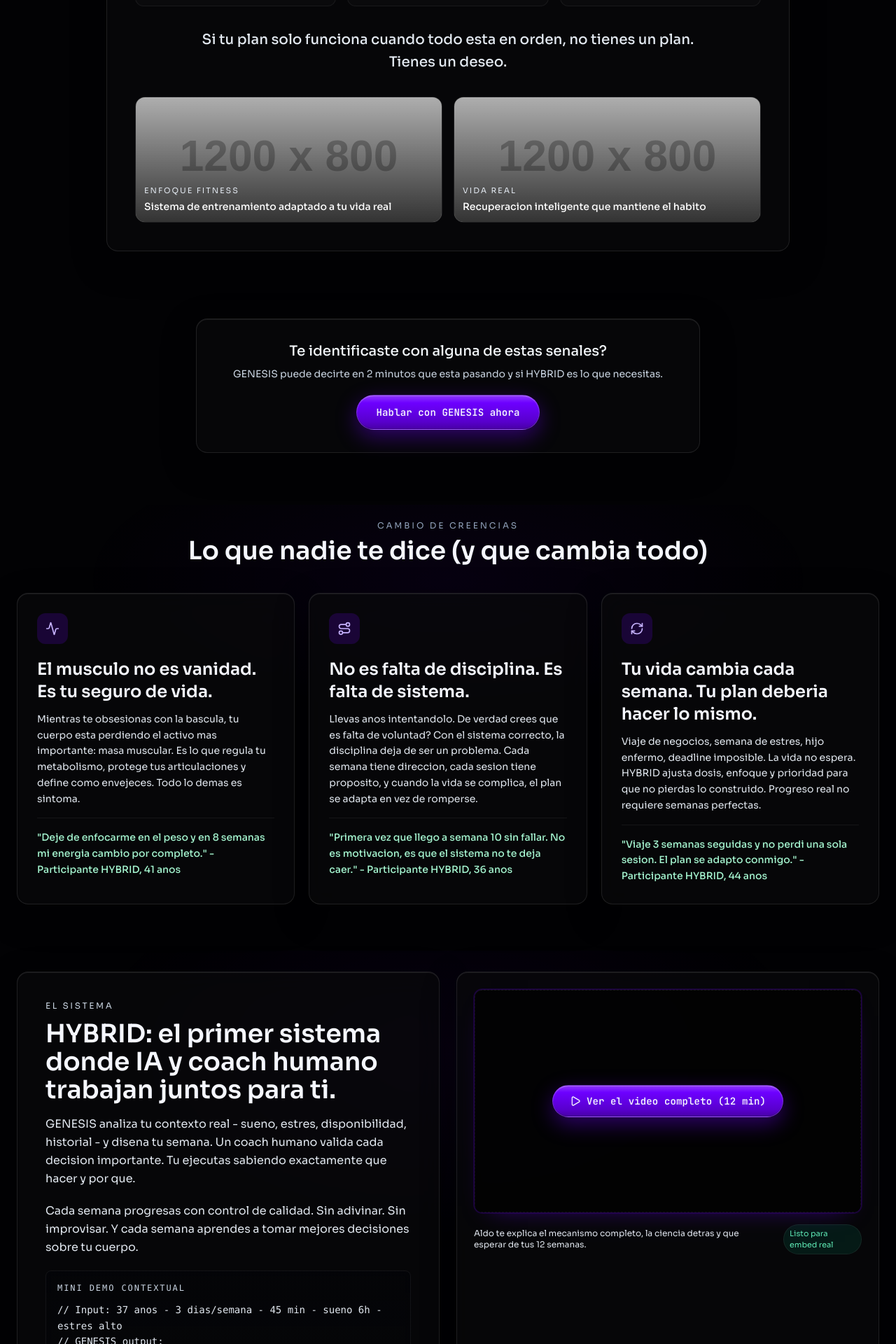
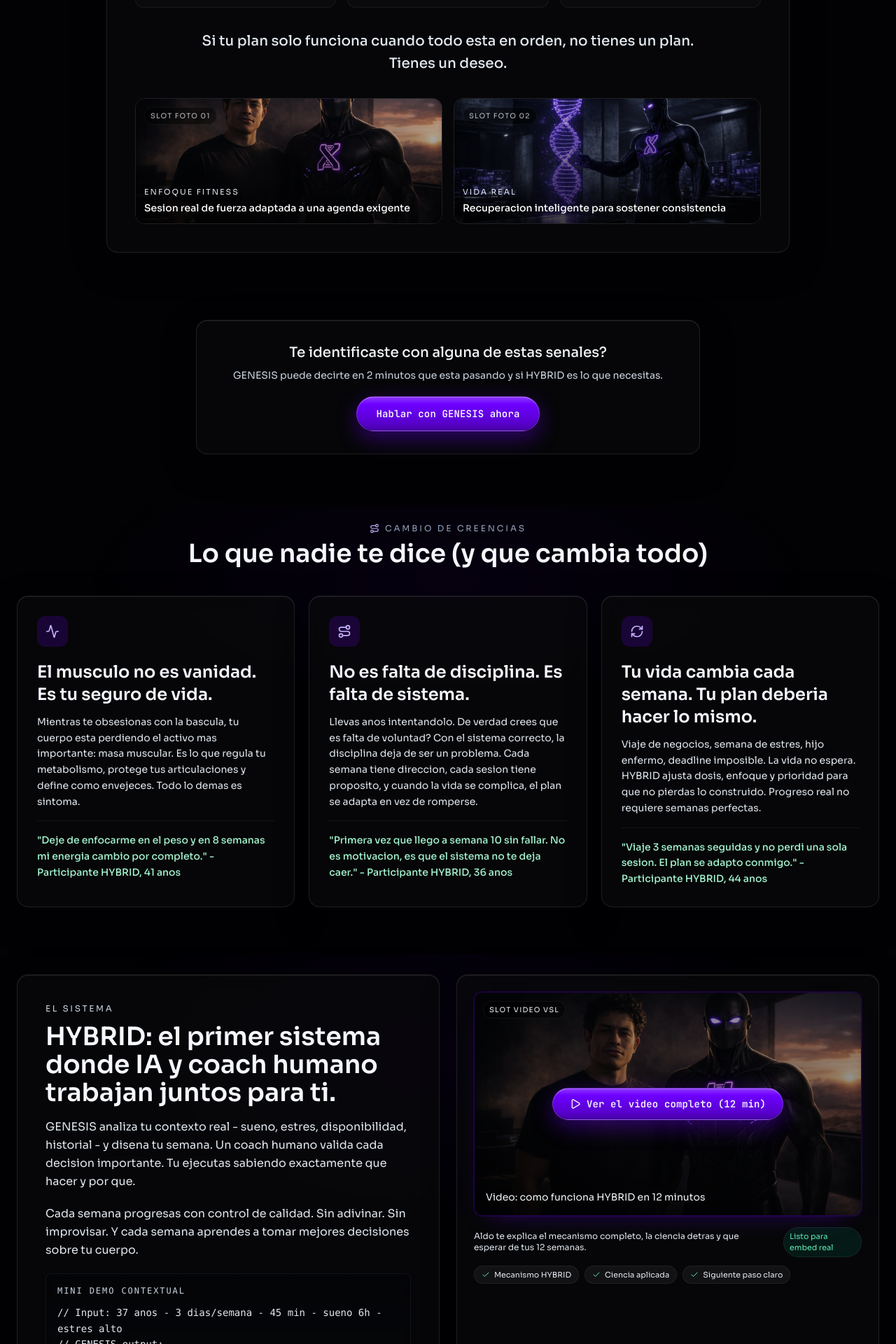
Before and after one commit to 270aldo/landing_HYBRID, a Next.js app in the folder ngx-hybrid-web/: page / in a window 1280 px wide. Shown: the part 1640-3560 px from the top of the page at 70% size. Built offline with nearby package versions, Linux system fonts and the light colour scheme; no server answers.

Commit message:
feat(landing): add visual media slots and remove duplicate CTA tracking

```diff
--- a/ngx-hybrid-web/app/page.tsx
+++ b/ngx-hybrid-web/app/page.tsx
@@ -40,6 +40,12 @@ const N8N_WEBHOOK_FALLBACK = process.env.NEXT_PUBLIC_N8N_WEBHOOK_FUNNEL ?? "";
 const COHORT_SPOTS_FILLED = 8;
 const COHORT_SPOTS_TOTAL = 20;
 const cohortAvailabilityText = `${COHORT_SPOTS_FILLED} de ${COHORT_SPOTS_TOTAL} cupos disponibles`;
+const VISUAL_ASSETS = {
+  diagnosticTraining: "/images/brand/genesis-duo.png",
+  diagnosticRecovery: "/images/brand/genesis-solo.png",
+  processContext: "/images/brand/genesis-duo.png",
+  videoThumbnail: "/images/brand/genesis-duo.png",
+} as const;
 
 const faqList = [
   {
@@ -237,7 +243,6 @@ export default function HomePage() {
               onClick={() => {
                 setAgentModalOpen(true);
                 trackEvent("cta_genesis_nav", { section: "header" });
-                trackEvent("cta_apply_header", { section: "header", cta: "genesis" });
               }}
             >
               {`Hablar con GENESIS (${COHORT_SPOTS_TOTAL - COHORT_SPOTS_FILLED} cupos)`}
@@ -337,7 +342,10 @@ export default function HomePage() {
 
         <section className="section-tone section-tone-soft max-w-5xl mx-auto px-4 sm:px-6 mb-24">
           <div className="glass-panel rounded-2xl p-8 sm:p-10 text-center reveal">
-            <p className="text-xs uppercase tracking-[0.24em] text-slate-400 mb-3">Diagnostico rapido</p>
+            <p className="inline-flex items-center gap-2 text-xs uppercase tracking-[0.24em] text-slate-400 mb-3">
+              <Activity className="w-3.5 h-3.5 text-[#c6b2ff]" />
+              Diagnostico rapido
+            </p>
             <h2 className="text-3xl sm:text-4xl font-semibold mb-8">3 senales de que tu cuerpo te esta avisando algo</h2>
 
             <div className="grid md:grid-cols-3 gap-4 text-left mb-8">
@@ -376,32 +384,36 @@ export default function HomePage() {
             <div className="mt-8 grid sm:grid-cols-2 gap-4 text-left reveal">
               <article className="support-media">
                 <Image
-                  src="https://placehold.co/1200x800/111827/FFFFFF?text=Entrenamiento+de+fuerza+funcional"
-                  alt="Sistema de entrenamiento adaptado a tu vida real"
+                  src={VISUAL_ASSETS.diagnosticTraining}
+                  alt="Slot visual de entrenamiento funcional real"
                   fill
-                  unoptimized
                   sizes="(max-width: 768px) 100vw, 40vw"
                   className="object-cover"
                 />
+                <span className="absolute top-3 left-3 rounded-full border border-white/20 bg-black/45 px-2 py-1 text-[10px] uppercase tracking-[0.12em] text-slate-100">
+                  Slot foto 01
+                </span>
                 <div className="support-media-overlay" />
                 <div className="support-media-copy">
                   <p className="text-[11px] uppercase tracking-[0.18em] text-slate-200 mb-1">Enfoque fitness</p>
-                  <p className="text-sm text-white font-medium">Sistema de entrenamiento adaptado a tu vida real</p>
+                  <p className="text-sm text-white font-medium">Sesion real de fuerza adaptada a una agenda exigente</p>
                 </div>
               </article>
               <article className="support-media">
                 <Image
-                  src="https://placehold.co/1200x800/0f172a/FFFFFF?text=Recuperacion+estrategica+para+vida+real"
-                  alt="Recuperacion inteligente que mantiene el habito"
+                  src={VISUAL_ASSETS.diagnosticRecovery}
+                  alt="Slot visual de recuperacion inteligente"
                   fill
-                  unoptimized
                   sizes="(max-width: 768px) 100vw, 40vw"
-                  className="object-cover"
+                  className="object-cover object-[62%_center]"
                 />
+                <span className="absolute top-3 left-3 rounded-full border border-white/20 bg-black/45 px-2 py-1 text-[10px] uppercase tracking-[0.12em] text-slate-100">
+                  Slot foto 02
+                </span>
                 <div className="support-media-overlay" />
                 <div className="support-media-copy">
                   <p className="text-[11px] uppercase tracking-[0.18em] text-slate-200 mb-1">Vida real</p>
-                  <p className="text-sm text-white font-medium">Recuperacion inteligente que mantiene el habito</p>
+                  <p className="text-sm text-white font-medium">Recuperacion inteligente para sostener consistencia</p>
                 </div>
               </article>
             </div>
@@ -429,7 +441,10 @@ export default function HomePage() {
 
         <section id="secretos" className="section-anchor section-tone section-tone-soft max-w-7xl mx-auto px-4 sm:px-6 mb-24">
           <div className="text-center mb-10 reveal">
-            <p className="text-xs uppercase tracking-[0.24em] text-slate-400 mb-2">Cambio de creencias</p>
+            <p className="inline-flex items-center gap-2 text-xs uppercase tracking-[0.24em] text-slate-400 mb-2">
+              <Route className="w-3.5 h-3.5 text-[#c6b2ff]" />
+              Cambio de creencias
+            </p>
             <h2 className="text-3xl sm:text-4xl font-semibold">Lo que nadie te dice (y que cambia todo)</h2>
           </div>
 
@@ -515,16 +530,24 @@ export default function HomePage() {
 
             <article id="video" className="reveal delay-1 glass-panel card-mechanism rounded-2xl p-5 sm:p-6 flex flex-col">
               <div className="brand-photo-frame relative rounded-xl overflow-hidden border border-white/10 bg-black/30 min-h-[260px] sm:min-h-[320px] flex items-center justify-center">
-                <div className="absolute inset-0 w-full h-full bg-black/50 border border-dashed border-white/20 rounded-lg flex items-center justify-center">
-                  <span className="text-sm text-slate-300">Video: como funciona HYBRID en 12 minutos</span>
-                </div>
+                <Image
+                  src={VISUAL_ASSETS.videoThumbnail}
+                  alt="Thumbnail VSL HYBRID (listo para reemplazar por footage fitness real)"
+                  fill
+                  sizes="(max-width: 768px) 100vw, 45vw"
+                  className="object-cover"
+                />
+                <div className="absolute inset-0 bg-gradient-to-t from-black/75 via-black/45 to-black/35" />
+                <span className="absolute top-3 left-3 rounded-full border border-white/25 bg-black/45 px-2 py-1 text-[10px] uppercase tracking-[0.12em] text-slate-100">
+                  Slot video VSL
+                </span>
+                <p className="absolute left-4 right-4 bottom-4 text-sm text-slate-100 text-left">
+                  Video: como funciona HYBRID en 12 minutos
+                </p>
                 <a
                   href={VSL_URL}
                   className="absolute btn-metallic rounded-full px-6 py-3 text-sm font-semibold flex items-center gap-2"
-                  onClick={() => {
-                    trackEvent("vsl_play", { section: "video", href: VSL_URL });
-                    trackEvent("vsl_click_hero", { section: "video", href: VSL_URL });
-                  }}
+                  onClick={() => trackEvent("vsl_play", { section: "video", href: VSL_URL })}
                   target={VSL_URL.startsWith("http") ? "_blank" : undefined}
                   rel={VSL_URL.startsWith("http") ? "noopener noreferrer" : undefined}
                 >
@@ -540,13 +563,27 @@ export default function HomePage() {
                   Listo para embed real
                 </span>
               </div>
+              <div className="mt-3 flex flex-wrap gap-2">
+                {["Mecanismo HYBRID", "Ciencia aplicada", "Siguiente paso claro"].map((item) => (
+                  <span
+                    key={item}
+                    className="inline-flex items-center gap-1.5 rounded-full border border-white/15 bg-white/5 px-2.5 py-1 text-[11px] text-slate-200"
+                  >
+                    <Check className="w-3 h-3 text-emerald-300" />
+                    {item}
+                  </span>
+                ))}
+              </div>
             </article>
           </div>
         </section>
 
         <section id="como-funciona" className="section-anchor section-tone section-tone-soft max-w-6xl mx-auto px-4 sm:px-6 mb-24">
           <div className="reveal text-center mb-10">
-            <p className="text-xs uppercase tracking-[0.22em] text-slate-300 mb-2">Proceso</p>
+            <p className="inline-flex items-center gap-2 text-xs uppercase tracking-[0.22em] text-slate-300 mb-2">
+              <Check className="w-3.5 h-3.5 text-emerald-300" />
+              Proceso
+            </p>
             <h2 className="text-3xl sm:text-4xl font-semibold">3 pasos para arrancar. Menos de 5 minutos.</h2>
           </div>
 
@@ -595,17 +632,19 @@ export default function HomePage() {
             </article>
             <article className="support-media min-h-[210px]">
               <Image
-                src="https://placehold.co/1200x800/0b1220/FFFFFF?text=Plan+adaptativo+segun+tu+energia+real"
-                alt="Entrenamiento personalizado con enfoque de rendimiento"
+                src={VISUAL_ASSETS.processContext}
+                alt="Slot visual de entrenamiento y progreso en contexto real"
                 fill
-                unoptimized
                 sizes="(max-width: 768px) 100vw, 42vw"
                 className="object-cover"
               />
+              <span className="absolute top-3 left-3 rounded-full border border-white/20 bg-black/45 px-2 py-1 text-[10px] uppercase tracking-[0.12em] text-slate-100">
+                Slot foto 03
+              </span>
               <div className="support-media-overlay" />
               <div className="support-media-copy">
                 <p className="text-[11px] uppercase tracking-[0.18em] text-slate-200 mb-1">Adaptacion</p>
-                <p className="text-sm text-white font-medium">Plan vivo que responde a tu energia real</p>
+                <p className="text-sm text-white font-medium">Plan vivo que responde a tu energia y contexto real</p>
               </div>
             </article>
           </div>
@@ -672,7 +711,6 @@ export default function HomePage() {
                 onClick={() => {
                   setAgentModalOpen(true);
                   trackEvent("cta_genesis_offer", { section: "oferta" });
-                  trackEvent("cta_apply_offer", { section: "oferta", cta: "genesis" });
                 }}
               >
                 HABLAR CON GENESIS - DESCUBRE TU PLAN
@@ -750,7 +788,10 @@ export default function HomePage() {
 
         <section id="preguntas" className="section-anchor section-tone section-tone-soft max-w-4xl mx-auto px-4 sm:px-6 mb-24">
           <div className="reveal text-center mb-8">
-            <h2 className="text-3xl sm:text-4xl font-semibold">Preguntas frecuentes</h2>
+            <h2 className="inline-flex items-center gap-2 text-3xl sm:text-4xl font-semibold">
+              <MessageCircle className="w-7 h-7 text-[#c6b2ff]" />
+              Preguntas frecuentes
+            </h2>
           </div>
 
           <div className="reveal glass-panel card-mechanism rounded-2xl px-5 sm:px-7 py-2">
```
